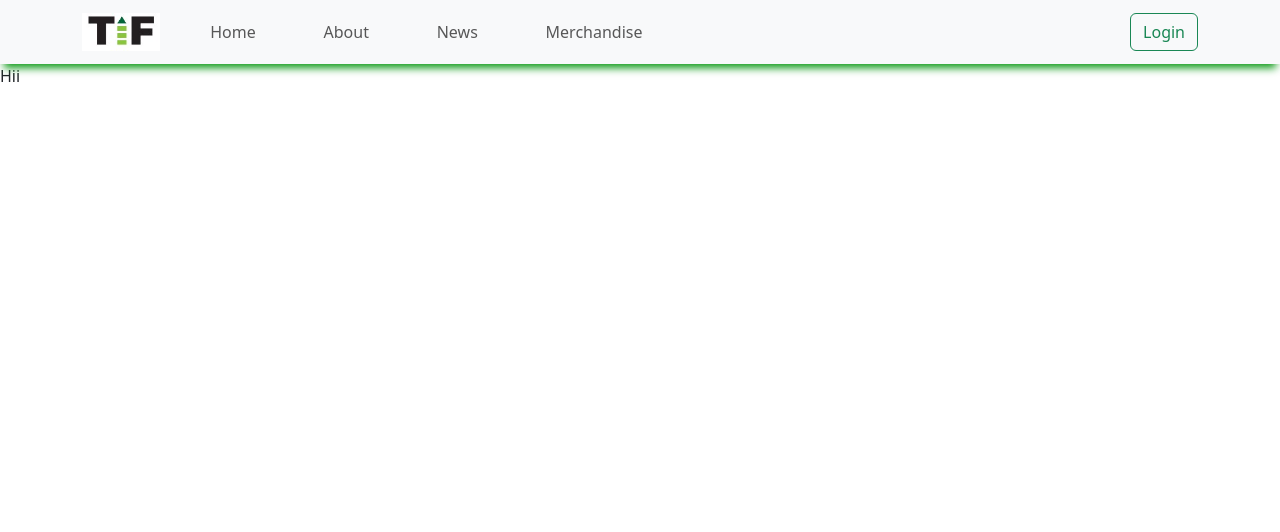
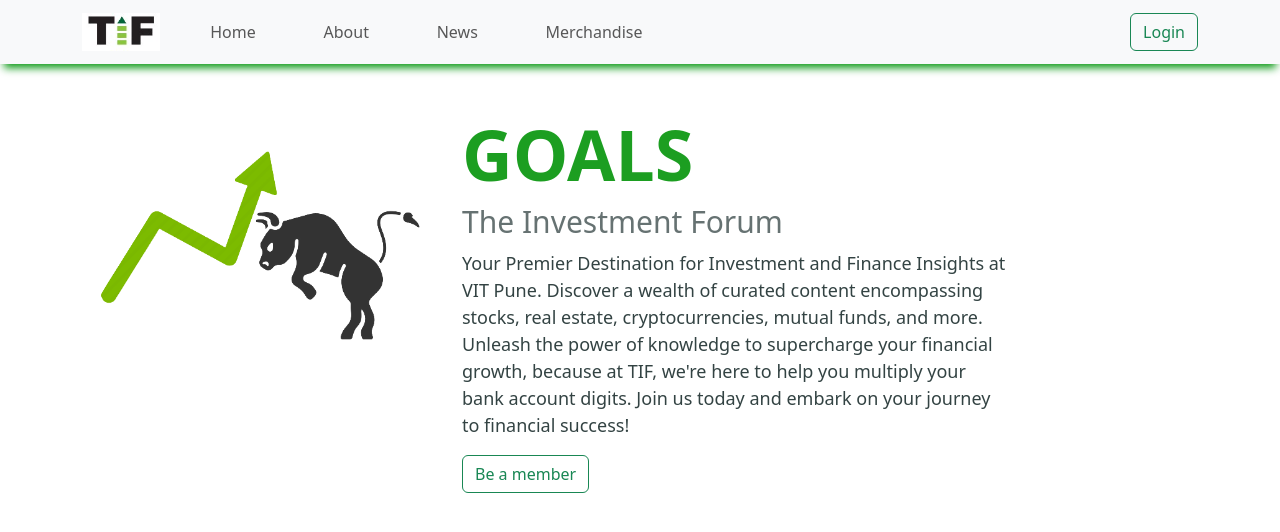
Before and after one commit to sahishpandav/TIF, a React (Create React App) app: page / in a window 1280 px wide. Shown: the top 532 px of the page. Built offline with nearby package versions, Linux system fonts and the light colour scheme.

Commit message:
home page ...

```diff
--- a/src/components/Homepage.js
+++ b/src/components/Homepage.js
@@ -1,11 +1,31 @@
 import React from 'react';
-import '../css/Navbar.css';
+import '../css/Homepage.css';
+import bull from "../assets/bull_tif.png"
 import 'bootstrap/dist/css/bootstrap.min.css';
 
 function Homepage(props) {
     return (
-        <div>
-            Hii
+        <div className='container text-center my-5 justify-content-center'>
+            <div className='row'>
+                <div className='col-lg-4 col-md-12 bull'>
+                    <img src={bull} alt="" className="Homepage-bull" />
+                </div>
+                <div className='col-lg-6 col-md-12 Homepage-content'>
+                    <h2 className='Homepage-title'>Goals</h2>
+                    <h3 className='Homepage-subtitle'>The Investment Forum</h3>
+                    <p className="Homepage-description">
+                        Your Premier Destination for Investment and Finance Insights at VIT
+                        Pune. Discover a wealth of curated content encompassing stocks, real
+                        estate, cryptocurrencies, mutual funds, and more. Unleash the power
+                        of knowledge to supercharge your financial growth, because at TIF,
+                        we're here to help you multiply your bank account digits. Join us
+                        today and embark on your journey to financial success!
+                    </p>
+                    <button className="btn btn-outline-success my-2 my-sm-0 Homepage-member-btn" id="login">
+                        <span>Be a member</span>
+                    </button>
+                </div>
+            </div>
         </div>
     );
 }
--- /dev/null
+++ b/src/css/Homepage.css
@@ -0,0 +1,65 @@
+.Homepage-bull{
+    margin-left: 45px;
+    display: flex;
+    justify-content: center;
+    align-items: center;
+    position: relative;
+    z-index: 2;
+}
+
+.Homepage-bull {
+    width: 75%;
+    /* Use 100% to fill the container */
+    height: auto;
+    z-index: 2;
+    animation: heartbeat 1s infinite linear;
+}
+
+@keyframes heartbeat {
+
+    0%,
+    100% {
+        transform: scale(1.0);
+    }
+
+    50% {
+        transform: scale(1.2);
+    }
+}
+
+.Homepage-content {
+    justify-content: center;
+    text-align: left;
+}
+
+.Homepage-title {
+    font-size: 70px;
+    font-weight: 800;
+    background: rgb(28, 158, 33);
+    text-transform: uppercase;
+    color: transparent;
+    -webkit-background-clip: text;
+    background-clip: text;
+}
+
+.Homepage-subtitle{
+    font-size: 30px;
+    font-weight: 500;
+    background: rgba(0, 20, 20, 0.6);
+    /* margin-bottom: vw; */
+    color: transparent;
+    -webkit-background-clip: text;
+    background-clip: text;
+    margin-bottom: 0;
+}
+
+.Homepage-description {
+    font-size: 18px;
+    font-weight: 400;
+    background: rgba(0, 20, 20, 0.8);
+    /* margin-bottom: vw; */
+    color: transparent;
+    -webkit-background-clip: text;
+    background-clip: text;
+    margin-top: 10px;
+}
```
Also changed, not shown: src/assets/bull_tif.png (added).
